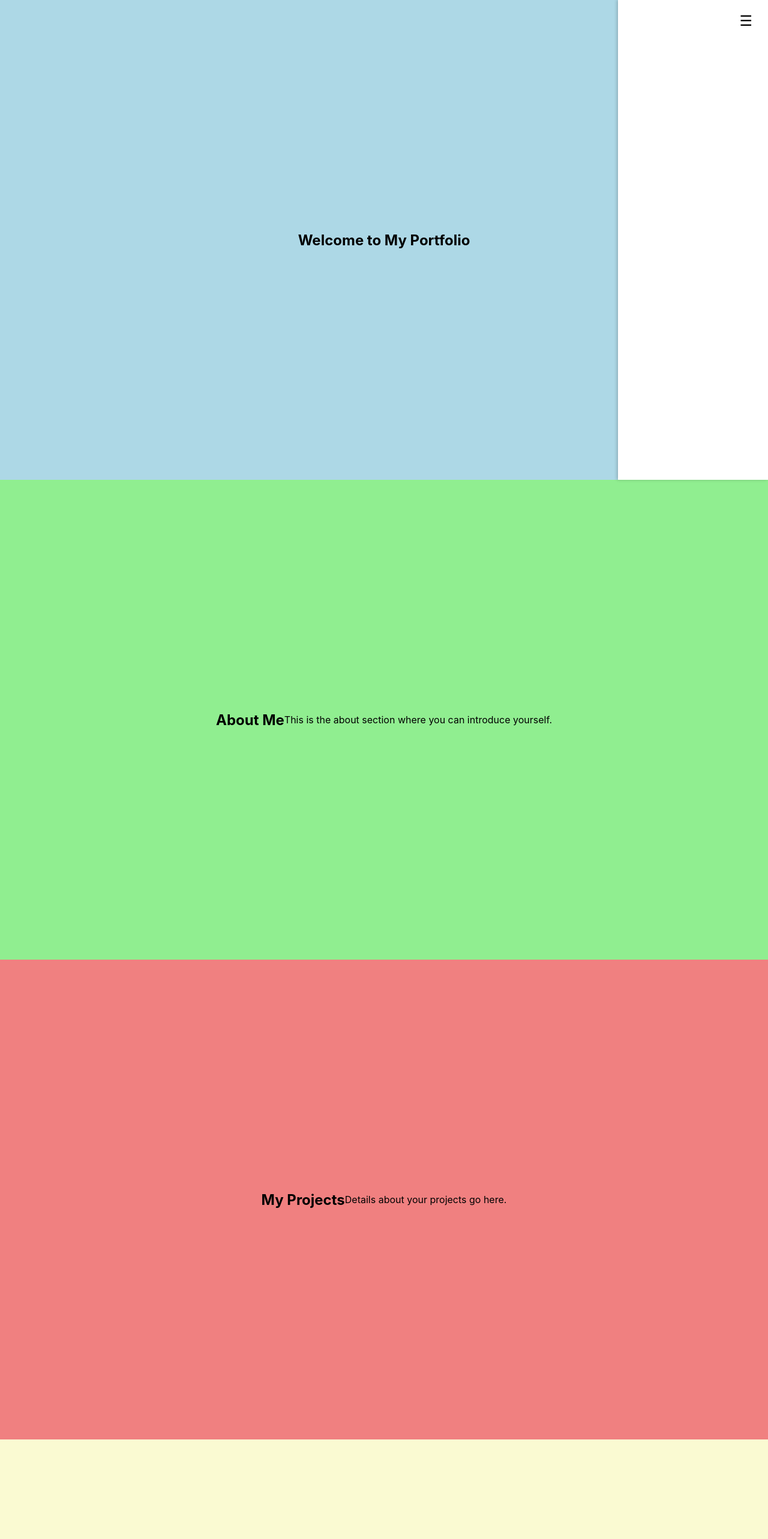
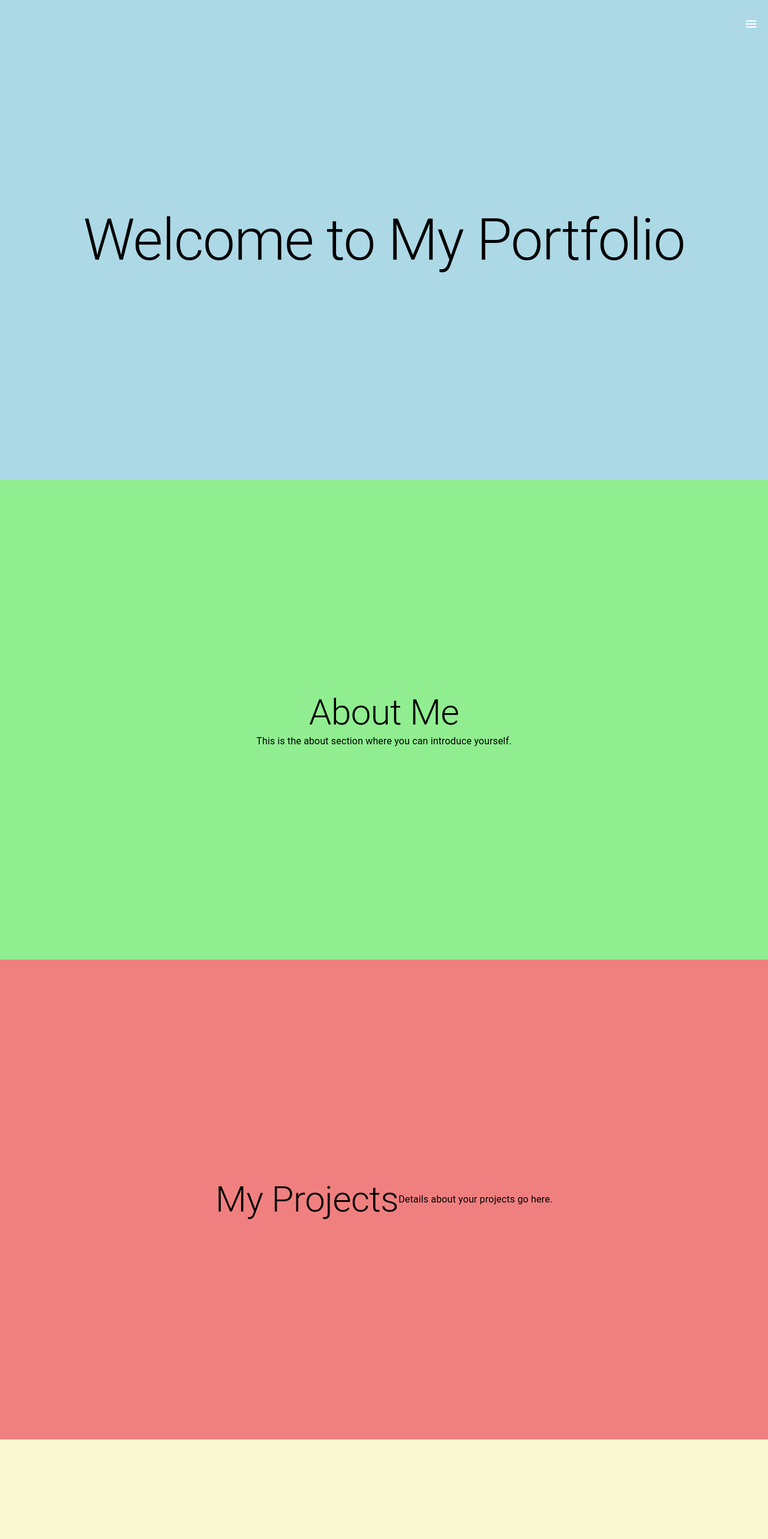
Before and after one commit to ShanDewage/balrog, a React (Create React App) app: page / in a window 1280 px wide. Shown: the top 2566 px of the page at 60% size. Built offline with nearby package versions, Linux system fonts and the light colour scheme.

Commit message:
install mui

```diff
--- a/package.json
+++ b/package.json
@@ -3,6 +3,10 @@
   "version": "0.1.0",
   "private": true,
   "dependencies": {
+    "@emotion/react": "^11.13.3",
+    "@emotion/styled": "^11.13.0",
+    "@mui/icons-material": "^6.1.5",
+    "@mui/material": "^6.1.5",
     "@testing-library/jest-dom": "^5.17.0",
     "@testing-library/react": "^13.4.0",
     "@testing-library/user-event": "^13.5.0",
--- a/src/components/About.jsx
+++ b/src/components/About.jsx
@@ -1,20 +1,25 @@
 import React from "react";
+import { Box, Typography } from "@mui/material";
 
 const About = () => {
   return (
-    <section
+    <Box
       id="about"
-      style={{
+      sx={{
         height: "100vh",
-        background: "lightgreen",
+        backgroundColor: "lightgreen",
         display: "flex",
         alignItems: "center",
         justifyContent: "center",
       }}
     >
-      <h2>About Me</h2>
-      <p>This is the about section where you can introduce yourself.</p>
-    </section>
+      <Box textAlign="center">
+        <Typography variant="h2">About Me</Typography>
+        <Typography variant="body1">
+          This is the about section where you can introduce yourself.
+        </Typography>
+      </Box>
+    </Box>
   );
 };
 
--- a/src/components/Contact.jsx
+++ b/src/components/Contact.jsx
@@ -1,20 +1,23 @@
 import React from "react";
+import { Box, Typography } from "@mui/material";
 
 const Contact = () => {
   return (
-    <section
+    <Box
       id="contact"
-      style={{
+      sx={{
         height: "100vh",
-        background: "lightgoldenrodyellow",
+        backgroundColor: "lightgoldenrodyellow",
         display: "flex",
         alignItems: "center",
         justifyContent: "center",
       }}
     >
-      <h2>Contact Me</h2>
-      <p>Your contact information goes here.</p>
-    </section>
+      <Typography variant="h2">Contact Me</Typography>
+      <Typography variant="body1">
+        Your contact information goes here.
+      </Typography>
+    </Box>
   );
 };
 
--- a/src/components/Hero.jsx
+++ b/src/components/Hero.jsx
@@ -1,19 +1,20 @@
 import React from "react";
+import { Box, Typography } from "@mui/material";
 
 const Hero = () => {
   return (
-    <section
+    <Box
       id="hero"
-      style={{
+      sx={{
         height: "100vh",
-        background: "lightblue",
+        backgroundColor: "lightblue",
         display: "flex",
         alignItems: "center",
         justifyContent: "center",
       }}
     >
-      <h1>Welcome to My Portfolio</h1>
-    </section>
+      <Typography variant="h1">Welcome to My Portfolio</Typography>
+    </Box>
   );
 };
 
--- a/src/components/Navbar.jsx
+++ b/src/components/Navbar.jsx
@@ -1,5 +1,15 @@
 import React, { useState } from "react";
 import { Link } from "react-scroll";
+import {
+  AppBar,
+  Button,
+  Drawer,
+  List,
+  ListItem,
+  ListItemText,
+  IconButton,
+} from "@mui/material";
+import MenuIcon from "@mui/icons-material/Menu";
 
 const Navbar = () => {
   const [isOpen, setIsOpen] = useState(false);
@@ -7,7 +17,6 @@ const Navbar = () => {
 
   const toggleNavbar = () => {
     if (!isOpen) {
-      // If opening, reset and set timeout for each menu item
       setMenuItems([]);
       setIsOpen(true);
       const itemTimeouts = [0, 300, 600, 900]; // Delay for each menu item
@@ -17,76 +26,50 @@ const Navbar = () => {
         }, timeout);
       });
     } else {
-      // If closing, clear menu items
       setIsOpen(false);
       setMenuItems([]);
     }
   };
 
-  const navbarStyles = {
-    position: "fixed",
-    top: 0,
-    right: 0,
-    height: "100%",
-    width: "250px",
-    backgroundColor: "white",
-    boxShadow: "-2px 0 5px rgba(0, 0, 0, 0.2)",
-    // transform: isOpen ? "translateX(0)" : "translateX(100%)",
-    // transition: "transform 0.3s ease-in-out",
-    zIndex: 1000,
-  };
-
-  const hamburgerStyles = {
-    position: "absolute",
-    top: "20px",
-    right: "20px",
-    background: "none",
-    border: "none",
-    fontSize: "24px",
-    cursor: "pointer",
-    zIndex: 1001,
-  };
-
-  const navLinksStyles = {
-    display: "flex",
-    flexDirection: "column",
-    marginTop: "50px",
-  };
-
-  const linkStyles = {
-    margin: "20px 0",
-    opacity: 0,
-    transition: "opacity 0.3s ease-in-out",
-  };
-
   return (
-    <div style={navbarStyles}>
-      <button style={hamburgerStyles} onClick={toggleNavbar}>
-        &#9776; {/* Hamburger icon */}
-      </button>
-      <nav style={navLinksStyles}>
-        <ul style={{ listStyleType: "none", padding: 0 }}>
+    <>
+      <AppBar position="fixed" sx={{ zIndex: 1000 }}>
+        <IconButton
+          edge="end"
+          color="inherit"
+          onClick={toggleNavbar}
+          sx={{ position: "absolute", top: 20, right: 20 }}
+        >
+          <MenuIcon />
+        </IconButton>
+      </AppBar>
+      <Drawer anchor="right" open={isOpen} onClose={toggleNavbar}>
+        <List sx={{ width: 250 }}>
           {["hero", "about", "projects", "contact"].map((item, index) => (
-            <li
+            <ListItem
+              button
               key={item}
-              style={{
-                ...linkStyles,
+              onClick={toggleNavbar}
+              sx={{
                 opacity: menuItems.includes(index) ? 1 : 0,
+                transition: "opacity 0.3s ease-in-out",
               }}
             >
               <Link
                 to={item}
                 smooth={true}
                 duration={500}
-                onClick={toggleNavbar}
+                style={{ textDecoration: "none", width: "100%" }}
               >
-                {item.charAt(0).toUpperCase() + item.slice(1)}
+                <ListItemText
+                  primary={item.charAt(0).toUpperCase() + item.slice(1)}
+                />
               </Link>
-            </li>
+            </ListItem>
           ))}
-        </ul>
-      </nav>
-    </div>
+        </List>
+      </Drawer>
+    </>
   );
 };
 
--- a/src/components/Projects.jsx
+++ b/src/components/Projects.jsx
@@ -1,20 +1,23 @@
 import React from "react";
+import { Box, Typography } from "@mui/material";
 
 const Projects = () => {
   return (
-    <section
+    <Box
       id="projects"
-      style={{
+      sx={{
         height: "100vh",
-        background: "lightcoral",
+        backgroundColor: "lightcoral",
         display: "flex",
         alignItems: "center",
         justifyContent: "center",
       }}
     >
-      <h2>My Projects</h2>
-      <p>Details about your projects go here.</p>
-    </section>
+      <Typography variant="h2">My Projects</Typography>
+      <Typography variant="body1">
+        Details about your projects go here.
+      </Typography>
+    </Box>
   );
 };
 
```
Also changed, not shown: 1 other file (tests, documents, lock files or other folders).
